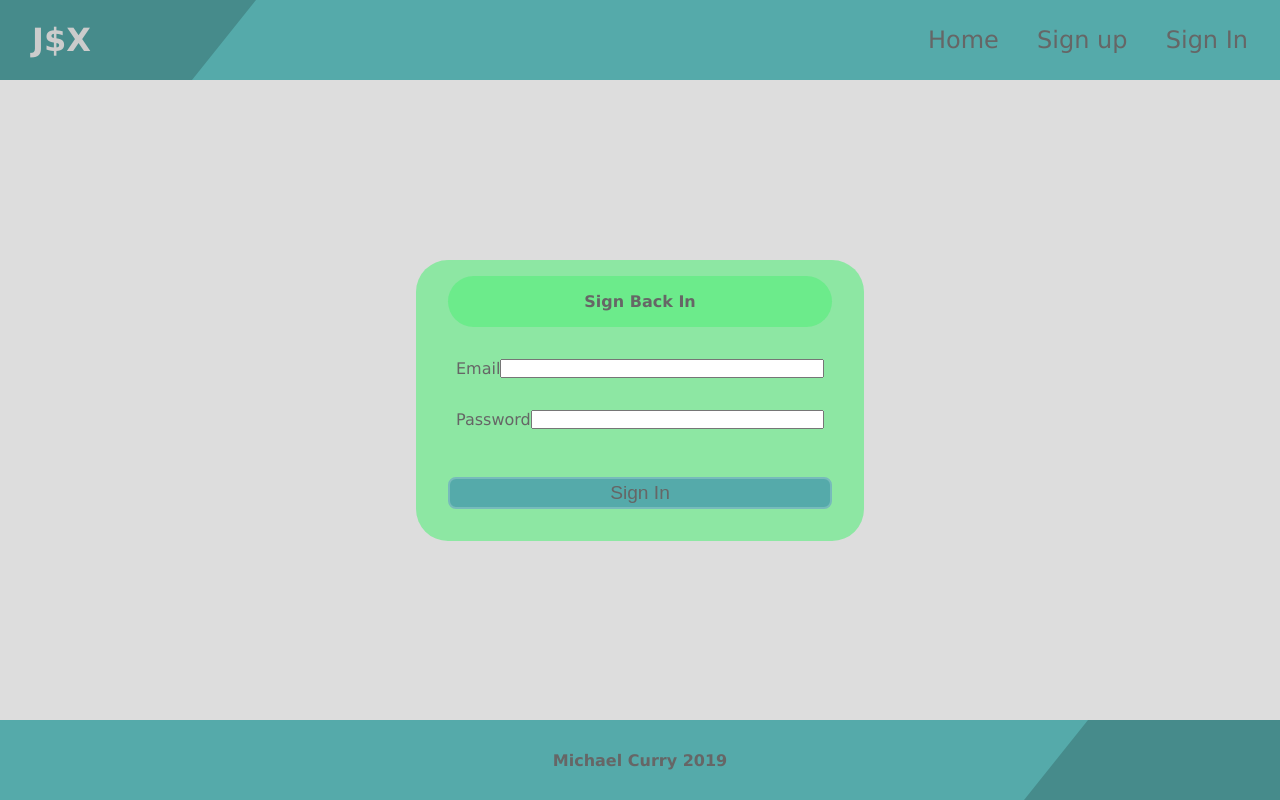
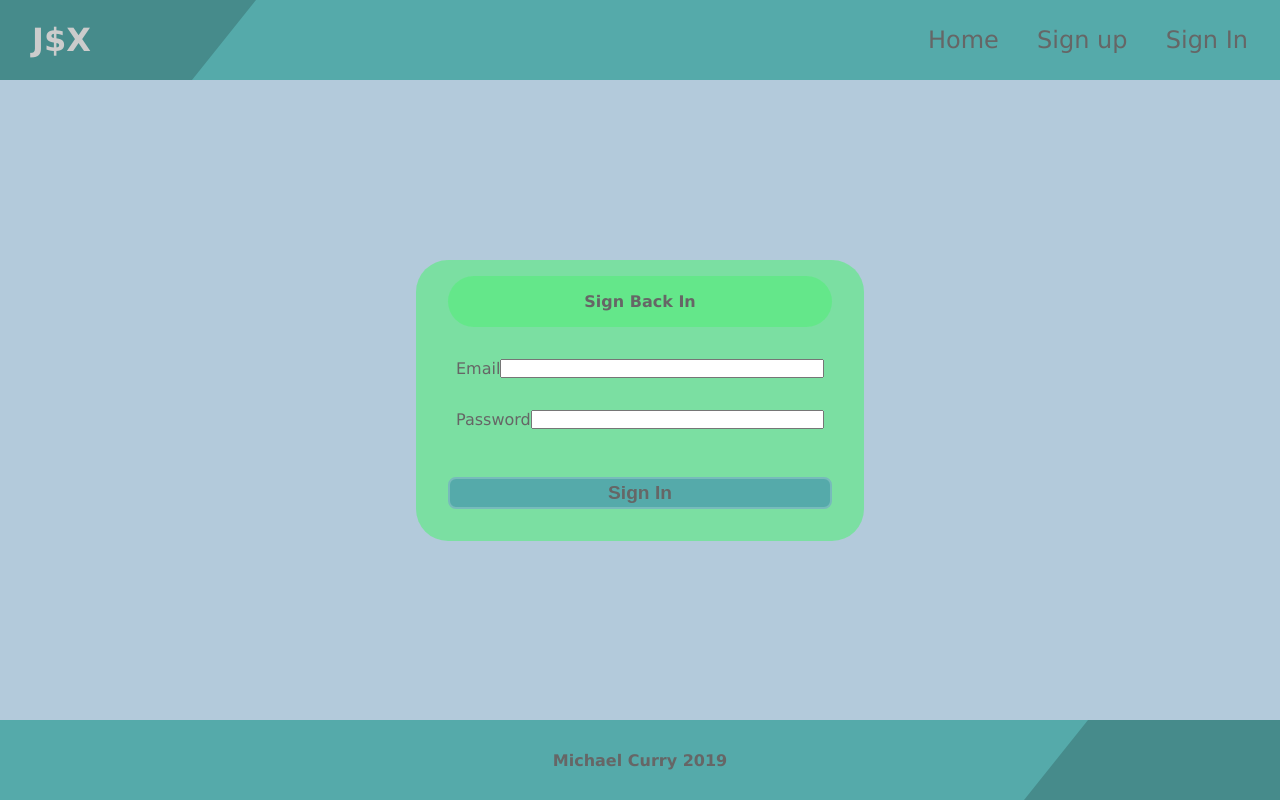
Before and after one commit to cryptofool13/budget-app, a React app in the folder client/: page /signin in a window 1280 px wide. Built offline with nearby package versions, Linux system fonts and the light colour scheme.

Commit message:
added table.scss

```diff
--- a/client/src/styles/appStyles.scss
+++ b/client/src/styles/appStyles.scss
@@ -15,7 +15,7 @@ $themeFont: verdana, sans-serif;
 body {
   font-family: $themeFont;
   height: 100vh;
-  background-color: #ddd;
+  background-color: rgb(179, 202, 219);
 }
 .modal {
   position: fixed;
--- a/client/src/styles/form.scss
+++ b/client/src/styles/form.scss
@@ -1,4 +1,4 @@
-@import "themeColors";
+// @import "themeColors";
 
 main {
   display: flex;
@@ -21,9 +21,10 @@ main {
   padding: 1rem 0.5rem;
 }
 .btn {
+  font-weight: 800;
   cursor: pointer;
   margin-top: 1rem;
-  background-color: $themeColor-dark;
+  background-color: lighten($color: $themeColor-dark, $amount: 2);
   font-size: 1.2rem;
   border: none;
   width: 100%;
--- a/client/src/styles/home.scss
+++ b/client/src/styles/home.scss
@@ -13,13 +13,16 @@ section.tables {
   grid-row: [topside] / [bottomside];
   grid-column: [leftside] / [midcol];
   padding: 2rem;
+  display: flex;
+  justify-content: space-around;
+  align-items: center;
 }
 section.charts {
   height: 100%;
   padding: 2rem;
   display: flex;
   flex-direction: column;
-  justify-content: space-between;
+  justify-content: space-around;
   grid-area: [topside] / [midcol] / [bottomside] / [rightside];
 }
 
--- a/client/src/styles/index.scss
+++ b/client/src/styles/index.scss
@@ -4,4 +4,5 @@
 @import "home.scss";
 @import "form.scss";
 @import "welcome.scss";
+@import "table";
 @import "footer.scss";
--- /dev/null
+++ b/client/src/styles/table.scss
@@ -0,0 +1,4 @@
+.tables {
+  background-color: lighten($color: $themeColor-dark, $amount: 12);
+  margin: 0 2rem;
+}
--- a/client/src/styles/welcome.scss
+++ b/client/src/styles/welcome.scss
@@ -36,6 +36,7 @@
 }
 
 .welcome-signin {
+  font-weight: 800;
   cursor: pointer;
   opacity: 0;
   animation-name: btn;
```
